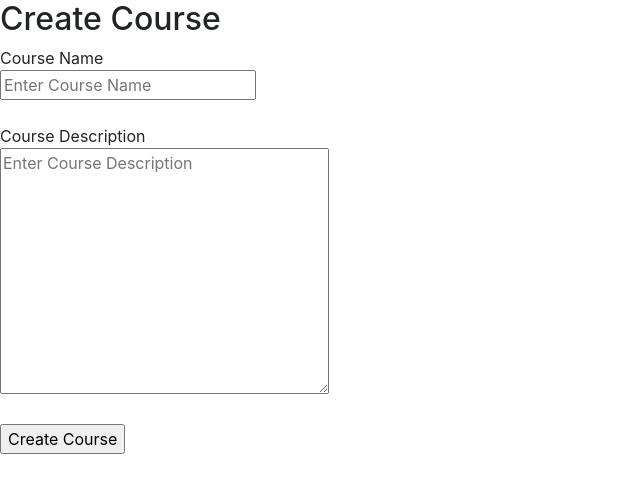
After one commit to ProgrammingConfusion/SecureU, a PHP site: page /add_courses.php in a window 1280 px wide. The commit adds this page. Shown: the top 493 px of the page, without its empty margins (0-640 px from the left). Run offline with PHP 8.4, Linux system fonts and the light colour scheme.

Commit message:
added create course page

```diff
--- a/Login.php
+++ b/Login.php
@@ -28,7 +28,7 @@ if (isset($_POST["login"])) {
                 $_SESSION["username"] = $row["username"];
                 $_SESSION["email"] = $row["email"];
                 $_SESSION["user_role"] = $row["user_role"];
-                header("location: home.php");
+                header("location: homepage.php");
             } else {
                 echo "Incorrect login credentials";
             }
--- /dev/null
+++ b/add_courses.php
@@ -0,0 +1,57 @@
+<?php
+
+session_start();
+
+$page_title = "Add Course";
+
+if (isset($_POST["create_course"])) {
+
+    require "db_connect.php";
+
+    $course_name = mysqli_real_escape_string($conn, trim($_POST["course_name"]));
+    $course_desc = mysqli_real_escape_string($conn, trim($_POST["course_desc"]));
+    $user_id = $_SESSION["user_id"];
+
+    $sql = "INSERT INTO `courses` (`course_id`, `course_name`, `course_desc`, `course_img`, `course_status`, `date_created`, `user_id`)
+     VALUES (NULL, '$course_name', '$course_desc', '', '', CURRENT_TIMESTAMP, '$user_id')";
+
+    if (mysqli_query($conn, $sql)) {
+        echo "New course created successfully";
+    } else {
+        echo "Error: " . $sql . "<br>" . mysqli_error($conn);
+    }
+}
+
+
+
+
+include "header.php"; ?>
+
+<h2> Create Course</h2>
+
+<form action="add_courses.php" method="post">
+
+    Course Name <br>
+    <input type="text" name=course_name placeholder="Enter Course Name"> <br>
+    <br>
+
+    Course Description <br>
+    <textarea name="course_desc" placeholder="Enter Course Description" cols="30" rows="10"></textarea><br>
+    <br>
+
+
+    <input type="submit" name="create_course" value="Create Course">
+
+
+</form>
+
+
+
+
+
+
+
+
+
+
+<?php include "footer.php"; ?>
```
